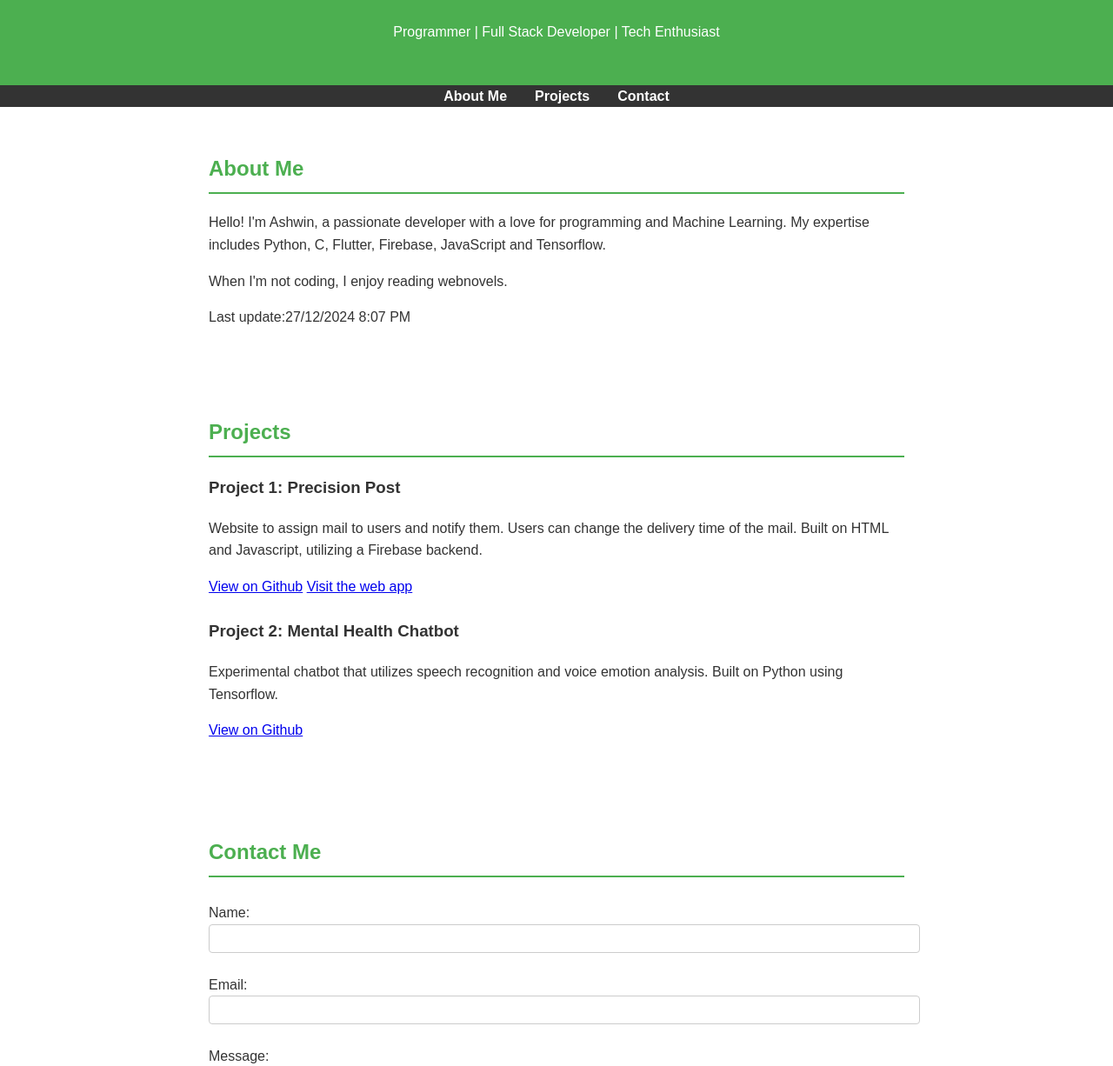
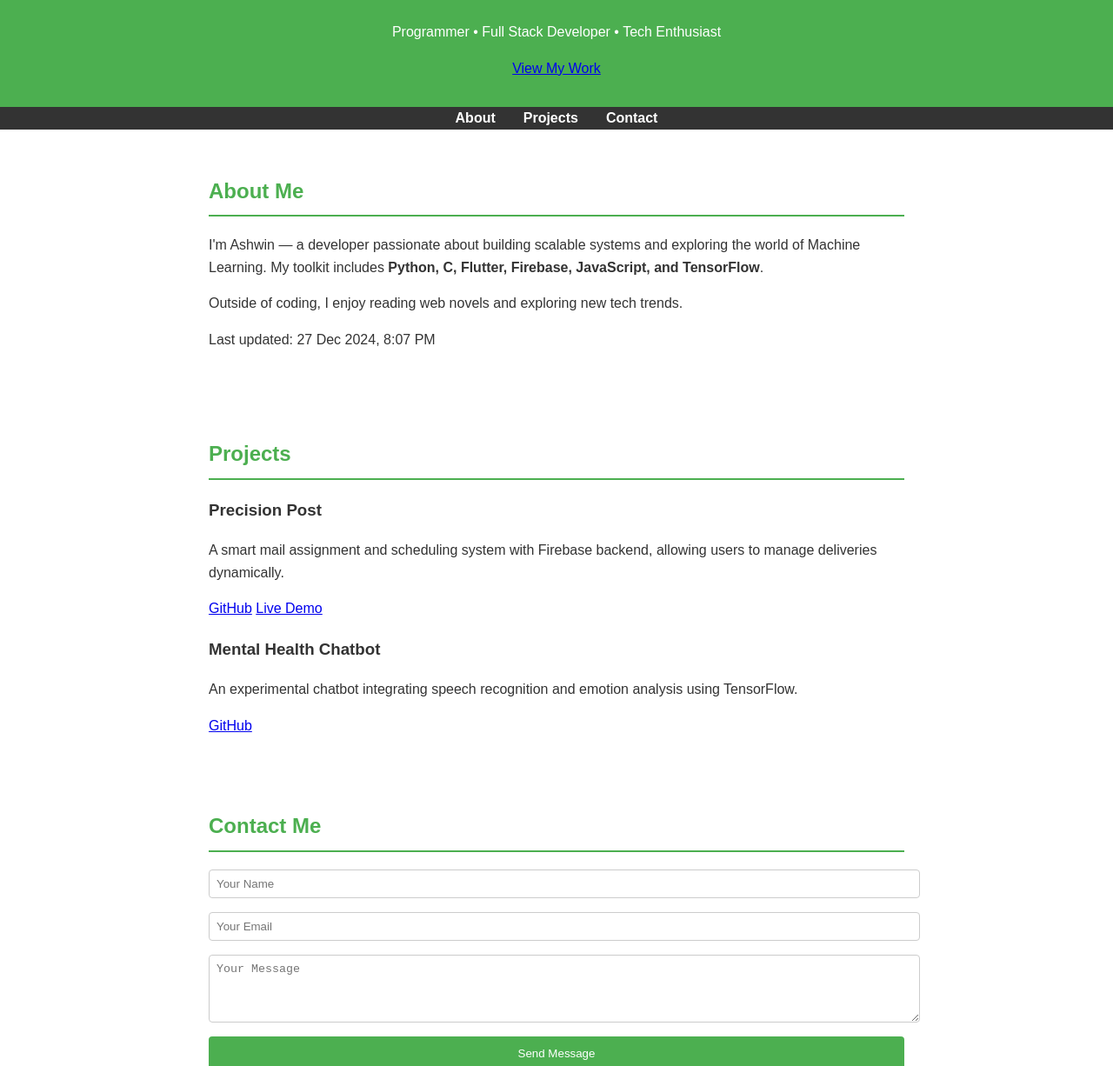
Before and after one commit to ashwin549/Personal-Page, a plain HTML site: page index.html in a window 1280 px wide. Shown: the part 88-1314 px from the top of the page at 87% size. Drawn offline with Linux system fonts and the light colour scheme.

Commit message:
Update index.html

```diff
--- a/index.html
+++ b/index.html
@@ -1,58 +1,72 @@
 <!DOCTYPE html>
 <html lang="en">
 <head>
-    <meta charset="UTF-8">
-    <meta name="viewport" content="width=device-width, initial-scale=1.0">
-    <title>Personal Website</title>
-    <link rel="stylesheet" href="styles.css">
+  <meta charset="UTF-8" />
+  <meta name="viewport" content="width=device-width, initial-scale=1.0" />
+  <title>Ashwin Shetty | Portfolio</title>
+  <link rel="stylesheet" href="styles.css" />
 </head>
 <body>
-    <header>
-        <h1>Hi, I'm Ashwin</h1>
-        <p>Programmer | Full Stack Developer | Tech Enthusiast</p>
+  <header class="hero">
+    <div class="hero-content">
+      <h1>Hi, I'm <span class="highlight">Ashwin</span></h1>
+      <p>Programmer • Full Stack Developer • Tech Enthusiast</p>
+      <a href="#projects" class="btn">View My Work</a>
+    </div>
   </header>
 
-    <nav>
+  <nav class="navbar">
     <ul>
-            <li><a href="#about">About Me</a></li>
+      <li><a href="#about">About</a></li>
       <li><a href="#projects">Projects</a></li>
       <li><a href="#contact">Contact</a></li>
     </ul>
   </nav>
 
-    <section id="about">
+  <section id="about" class="section">
     <h2>About Me</h2>
-        <p>Hello! I'm Ashwin, a passionate developer with a love for programming and Machine Learning. My expertise includes Python, C, Flutter, Firebase, JavaScript and Tensorflow.</p>
-        <p>When I'm not coding, I enjoy reading webnovels.</p>
-        <p>Last update:27/12/2024 8:07 PM</p>
+    <p>
+      I'm Ashwin — a developer passionate about building scalable systems and exploring the world of
+      Machine Learning. My toolkit includes <strong>Python, C, Flutter, Firebase, JavaScript, and TensorFlow</strong>.
+    </p>
+    <p>Outside of coding, I enjoy reading web novels and exploring new tech trends.</p>
+    <p class="update">Last updated: 27 Dec 2024, 8:07 PM</p>
   </section>
-    <section id="projects">
+
+  <section id="projects" class="section">
     <h2>Projects</h2>
-        <div class="project">
-            <h3>Project 1: Precision Post</h3>
-            <p>Website to assign mail to users and notify them. Users can change the delivery time of the mail. Built on HTML and Javascript, utilizing a Firebase backend. </p>
-            <a href="https://github.com/ashwin549/Precision-Post">View on Github</a>
-            <a href="https://precisionpost.web.app">Visit the web app</a>
+    <div class="projects-grid">
+      <div class="project-card">
+        <h3>Precision Post</h3>
+        <p>
+          A smart mail assignment and scheduling system with Firebase backend, allowing users to
+          manage deliveries dynamically.
+        </p>
+        <div class="links">
+          <a href="https://github.com/ashwin549/Precision-Post" target="_blank">GitHub</a>
+          <a href="https://precisionpost.web.app" target="_blank">Live Demo</a>
         </div>
-        <div class="project">
-            <h3>Project 2: Mental Health Chatbot</h3>
-            <p>Experimental chatbot that utilizes speech recognition and voice emotion analysis. Built on Python using Tensorflow.</p>
-            <a href="https://github.com/ashwin549/Voice_ml">View on Github</a>
+      </div>
+
+      <div class="project-card">
+        <h3>Mental Health Chatbot</h3>
+        <p>
+          An experimental chatbot integrating speech recognition and emotion analysis using TensorFlow.
+        </p>
+        <div class="links">
+          <a href="https://github.com/ashwin549/Voice_ml" target="_blank">GitHub</a>
+        </div>
+      </div>
     </div>
   </section>
-    <section id="contact">
+
+  <section id="contact" class="section">
     <h2>Contact Me</h2>
-        <form>
-            <label for="name">Name:</label>
-            <input type="text" id="name" name="name" required>
-
-            <label for="email">Email:</label>
-            <input type="email" id="email" name="email" required>
-
-            <label for="message">Message:</label>
-            <textarea id="message" name="message" rows="4" required></textarea>
-
-            <button type="submit">Send</button>
+    <form class="contact-form">
+      <input type="text" id="name" name="name" placeholder="Your Name" required />
+      <input type="email" id="email" name="email" placeholder="Your Email" required />
+      <textarea id="message" name="message" rows="4" placeholder="Your Message" required></textarea>
+      <button type="submit" class="btn">Send Message</button>
     </form>
   </section>
 
```
Lines whose indentation alone changed are shown as unchanged.
